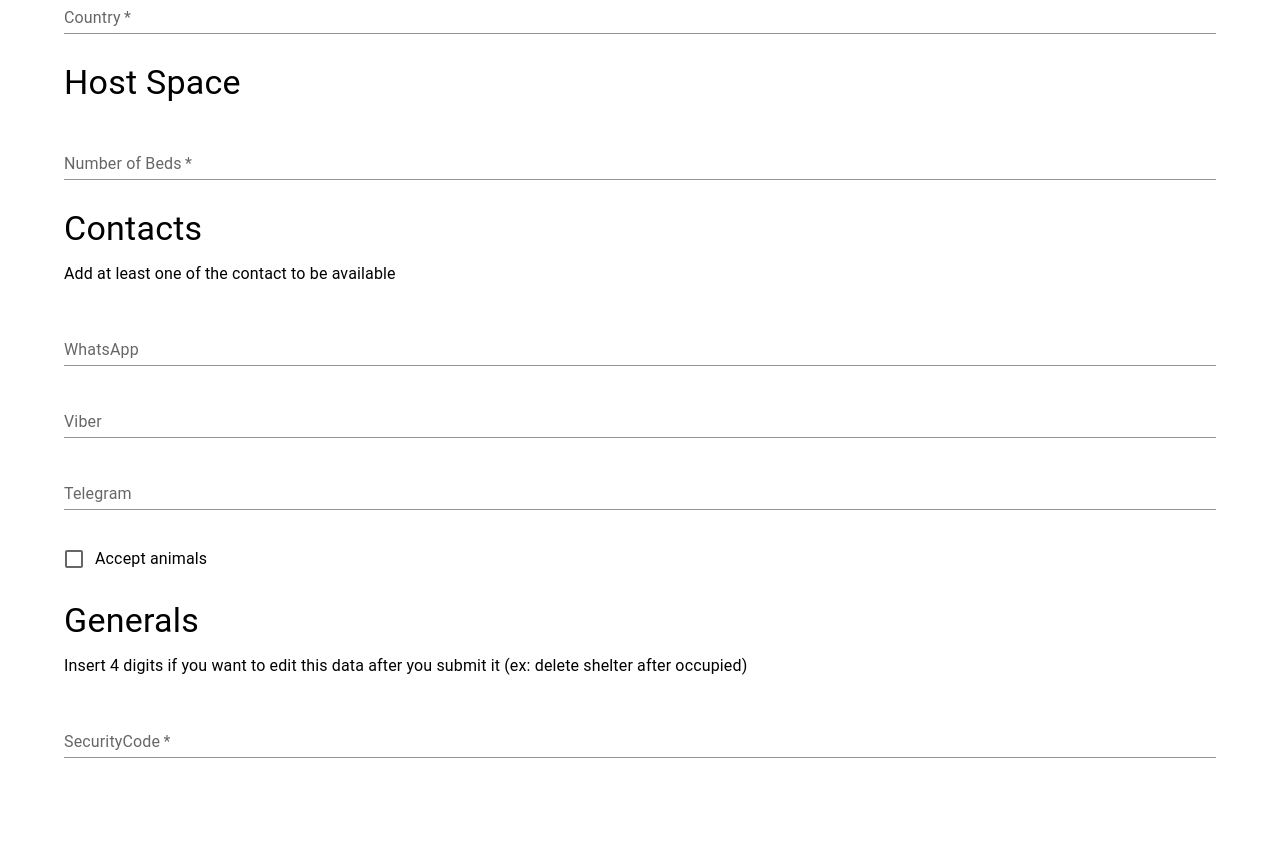
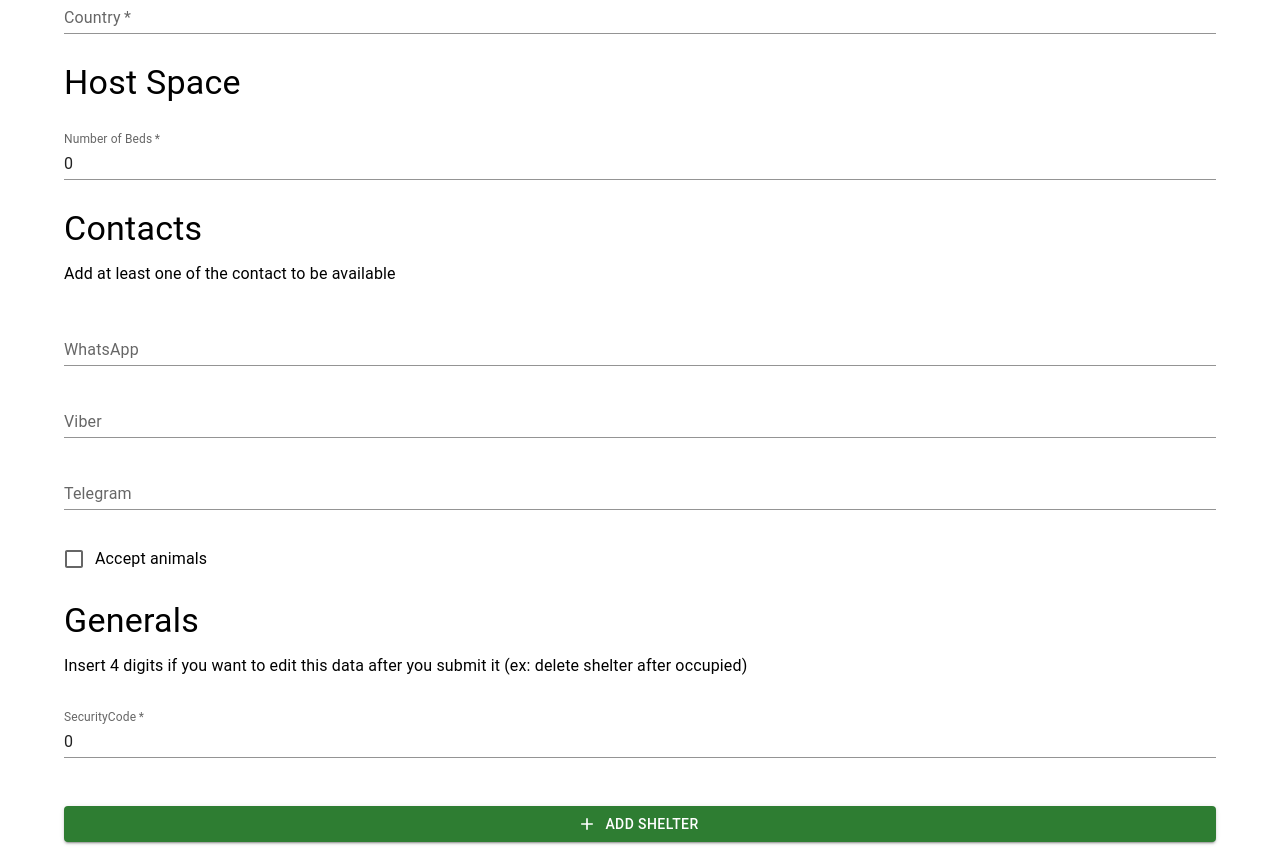
Before and after one commit to lguilhermef/shelter-frontend, a React (Create React App) app: page /add-shelter in a window 1280 px wide. Shown: the part 360-1216 px from the top of the page. Before the commit the page ends 1166 px from the top, so only its background shows below. Built offline with nearby package versions, Linux system fonts and the light colour scheme.

Commit message:
added react-query and started working on add shelter logic

```diff
--- a/package.json
+++ b/package.json
@@ -17,6 +17,7 @@
     "axios": "^0.26.0",
     "react": "^17.0.2",
     "react-dom": "^17.0.2",
+    "react-query": "^3.34.16",
     "react-router-dom": "^6.2.1",
     "react-scripts": "5.0.0",
     "typescript": "^4.5.5",
--- a/src/index.tsx
+++ b/src/index.tsx
@@ -1,14 +1,18 @@
-import React from 'react';
-import ReactDOM from 'react-dom';
-import './index.css';
-import App from './App';
-import reportWebVitals from './reportWebVitals';
+import React from "react";
+import ReactDOM from "react-dom";
+import "./index.css";
+import App from "./App";
+import reportWebVitals from "./reportWebVitals";
+import { QueryClientProvider } from "react-query";
+import { queryClient } from "./services/queryClient";
 
 ReactDOM.render(
-  <React.StrictMode>
-    <App />
-  </React.StrictMode>,
-  document.getElementById('root')
+    <React.StrictMode>
+        <QueryClientProvider client={queryClient}>
+            <App />
+        </QueryClientProvider>
+    </React.StrictMode>,
+    document.getElementById("root")
 );
 
 // If you want to start measuring performance in your app, pass a function
--- a/src/pages/AddShelter.page.tsx
+++ b/src/pages/AddShelter.page.tsx
@@ -1,20 +1,60 @@
-import { Checkbox, FormControl, FormControlLabel, FormGroup, Grid, InputLabel, MenuItem, Select, TextField, Typography } from "@mui/material";
-import React from "react";
+import {
+    Button,
+    Checkbox,
+    FormControl,
+    FormControlLabel,
+    FormGroup,
+    Grid,
+    InputLabel,
+    MenuItem,
+    Select,
+    TextField,
+    Typography,
+} from "@mui/material";
+import React, { useState } from "react";
+import { useNavigate } from "react-router-dom";
 import ShelterPageDescription from "../shared/components/atoms/ShelterPageDescription.atom";
 import ShelterPageTitle from "../shared/components/atoms/ShelterPageTitle.atom";
 import ShelterPage from "../shared/components/partials/ShelterPage.partial";
+import AddIcon from "@mui/icons-material/Add";
 
-const FormSectionTitle: React.FC = ({children = null}) => <Typography variant="h4" gutterBottom>{children}</Typography>;
-const FormSectionDescription: React.FC = ({children = null}) => <Typography paragraph>{children}</Typography>;
+const FormSectionTitle: React.FC = ({ children = null }) => (
+    <Typography variant="h4" gutterBottom>
+        {children}
+    </Typography>
+);
+const FormSectionDescription: React.FC = ({ children = null }) => (
+    <Typography paragraph>{children}</Typography>
+);
 
 const AddShelter: React.FC = () => {
+    const navigate = useNavigate();
+    const [shelter, setShelter] = useState({
+        city: "",
+        country: "",
+        contact: {
+            type: "",
+            number: "",
+        },
+        petFriendly: false,
+        numberOfBeds: 0,
+        securityCode: 0,
+    });
+
+    const handleChange = (
+        e: React.ChangeEvent<HTMLTextAreaElement | HTMLInputElement>
+    ) => {};
+
+    const handleSubmit = () => {};
 
     return (
         <ShelterPage>
             <Grid container direction="column">
                 <Grid item>
                     <ShelterPageTitle>Add a Shelter</ShelterPageTitle>
-                    <ShelterPageDescription>Compile here all the fields to insert Shelter.</ShelterPageDescription>
+                    <ShelterPageDescription>
+                        Compile here all the fields to insert Shelter.
+                    </ShelterPageDescription>
                 </Grid>
 
                 <Grid item>
@@ -26,6 +66,9 @@ const AddShelter: React.FC = () => {
                             label="City"
                             variant="standard"
                             margin="normal"
+                            value={shelter.city}
+                            name="city"
+                            onChange={handleChange}
                         />
                     </Grid>
                     <Grid item sm={12}>
@@ -35,6 +78,7 @@ const AddShelter: React.FC = () => {
                             label="Country"
                             variant="standard"
                             margin="normal"
+                            value={shelter.country}
                         />
                     </Grid>
                 </Grid>
@@ -48,12 +92,15 @@ const AddShelter: React.FC = () => {
                         label="Number of Beds"
                         variant="standard"
                         margin="normal"
+                        value={shelter.numberOfBeds}
                     />
                 </Grid>
                 <br />
                 <Grid item>
                     <FormSectionTitle>Contacts</FormSectionTitle>
-                    <FormSectionDescription>Add at least one of the contact to be available</FormSectionDescription>
+                    <FormSectionDescription>
+                        Add at least one of the contact to be available
+                    </FormSectionDescription>
                     <Grid item sm={12}>
                         <TextField
                             fullWidth
@@ -82,13 +129,20 @@ const AddShelter: React.FC = () => {
                 <br />
                 <Grid item>
                     <FormGroup>
-                        <FormControlLabel control={<Checkbox />} label="Accept animals" />
+                        <FormControlLabel
+                            control={<Checkbox />}
+                            label="Accept animals"
+                            value={shelter.petFriendly}
+                        />
                     </FormGroup>
                 </Grid>
                 <br />
                 <Grid item>
                     <FormSectionTitle>Generals</FormSectionTitle>
-                    <FormSectionDescription>Insert 4 digits if you want to edit this data after you submit it (ex: delete shelter after occupied)</FormSectionDescription>
+                    <FormSectionDescription>
+                        Insert 4 digits if you want to edit this data after you
+                        submit it (ex: delete shelter after occupied)
+                    </FormSectionDescription>
                     <TextField
                         fullWidth
                         required
@@ -97,11 +151,20 @@ const AddShelter: React.FC = () => {
                         label="SecurityCode"
                         variant="standard"
                         margin="normal"
+                        value={shelter.securityCode}
                     />
                 </Grid>
                 <br />
                 <br />
-
+                <Button
+                    onClick={handleSubmit}
+                    startIcon={<AddIcon />}
+                    variant="contained"
+                    color="success"
+                    style={{ marginBottom: "1em" }}
+                >
+                    Add Shelter
+                </Button>
             </Grid>
         </ShelterPage>
     );
--- a/src/pages/SearchShelter.page.tsx
+++ b/src/pages/SearchShelter.page.tsx
@@ -9,12 +9,14 @@ import {
     Typography,
 } from "@mui/material";
 import React from "react";
-import { useFetch } from "../hooks/useFetch";
 import ShelterPageDescription from "../shared/components/atoms/ShelterPageDescription.atom";
 import ShelterPageTitle from "../shared/components/atoms/ShelterPageTitle.atom";
 import ShelterPage from "../shared/components/partials/ShelterPage.partial";
 import { ContactType } from "../shared/schemas/Contact.type";
 import { ShelterType } from "../shared/schemas/Shelter.type";
+import { useQuery } from "react-query";
+import axios from "axios";
+import { queryClient } from "../services/queryClient";
 
 type SearchShelterCardProps = {
     title: string;
@@ -100,9 +102,33 @@ const SearchShelterPage: React.FC = () => {
         data: shelters,
         error,
         isFetching,
-    } = useFetch<ShelterType[]>(
-        "https://ukraineshelter-app.azurewebsites.net/shelter/list"
+    } = useQuery<ShelterType[]>(
+        "shelters",
+        async () => {
+            const response = await axios.get(
+                "https://ukraineshelter-app.azurewebsites.net/shelter/list"
+            );
+
+            return response.data;
+        },
+        {
+            refetchOnWindowFocus: false,
+        }
     );
+
+    const handleCountryChange = async (event: any, country: string | null) => {
+        if (country) {
+            /*  const response = await axios({
+                method: "get",
+                url: "https://ukraineshelter-app.azurewebsites.net/shelter/list-by-country",
+                headers: {
+                    "Content-Type": "text/plain",
+                },
+                data: country,
+            });
+            queryClient.setQueryData("shelters", response.data); */
+        }
+    };
 
     if (isFetching) {
         return <div>Loading...</div>;
@@ -111,12 +137,6 @@ const SearchShelterPage: React.FC = () => {
     if (!shelters || error) {
         return <div>error</div>;
     }
-
-    const handleCountryChange = (event: any, country: string | null) => {
-        if (country) {
-            console.log(country);
-        }
-    };
 
     return (
         <ShelterPage>
--- /dev/null
+++ b/src/services/queryClient.ts
@@ -0,0 +1,3 @@
+import { QueryClient } from "react-query";
+
+export const queryClient = new QueryClient();
```
Also changed, not shown: 1 other file (tests, documents, lock files or other folders).
